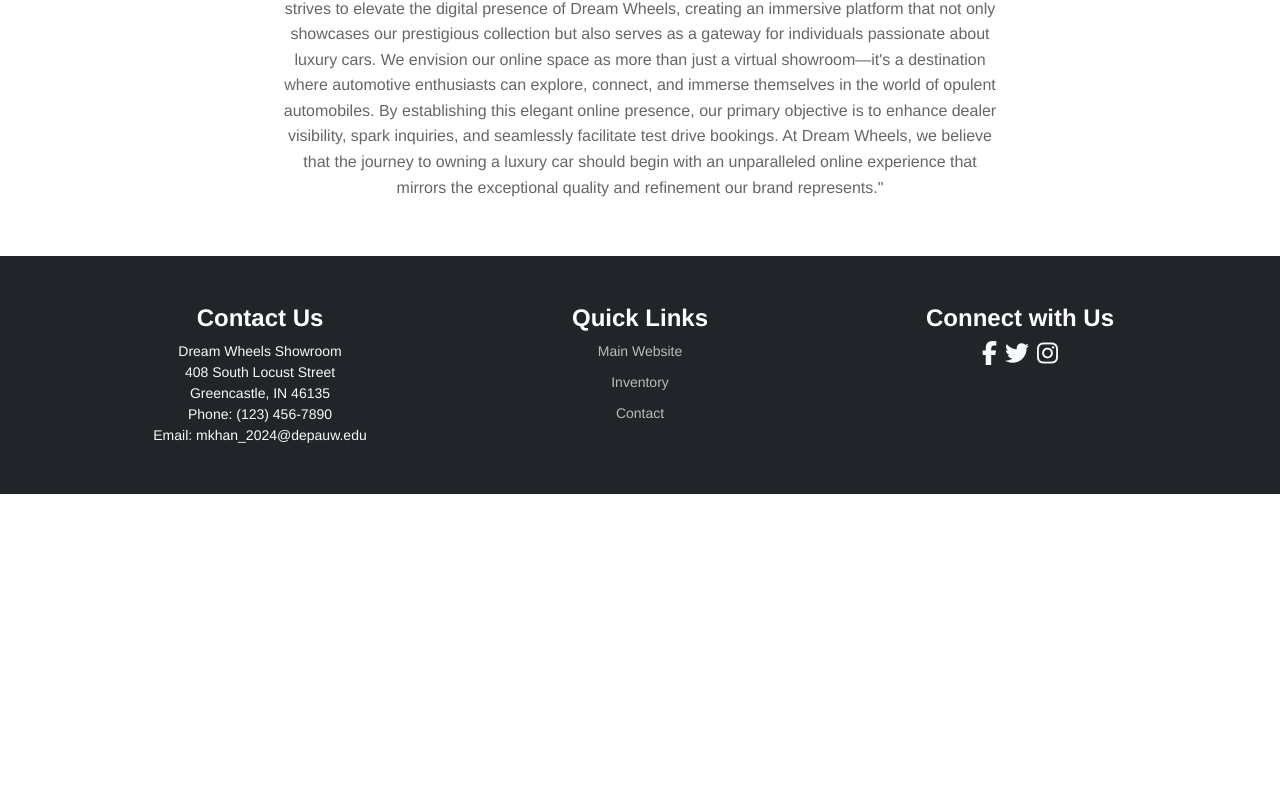
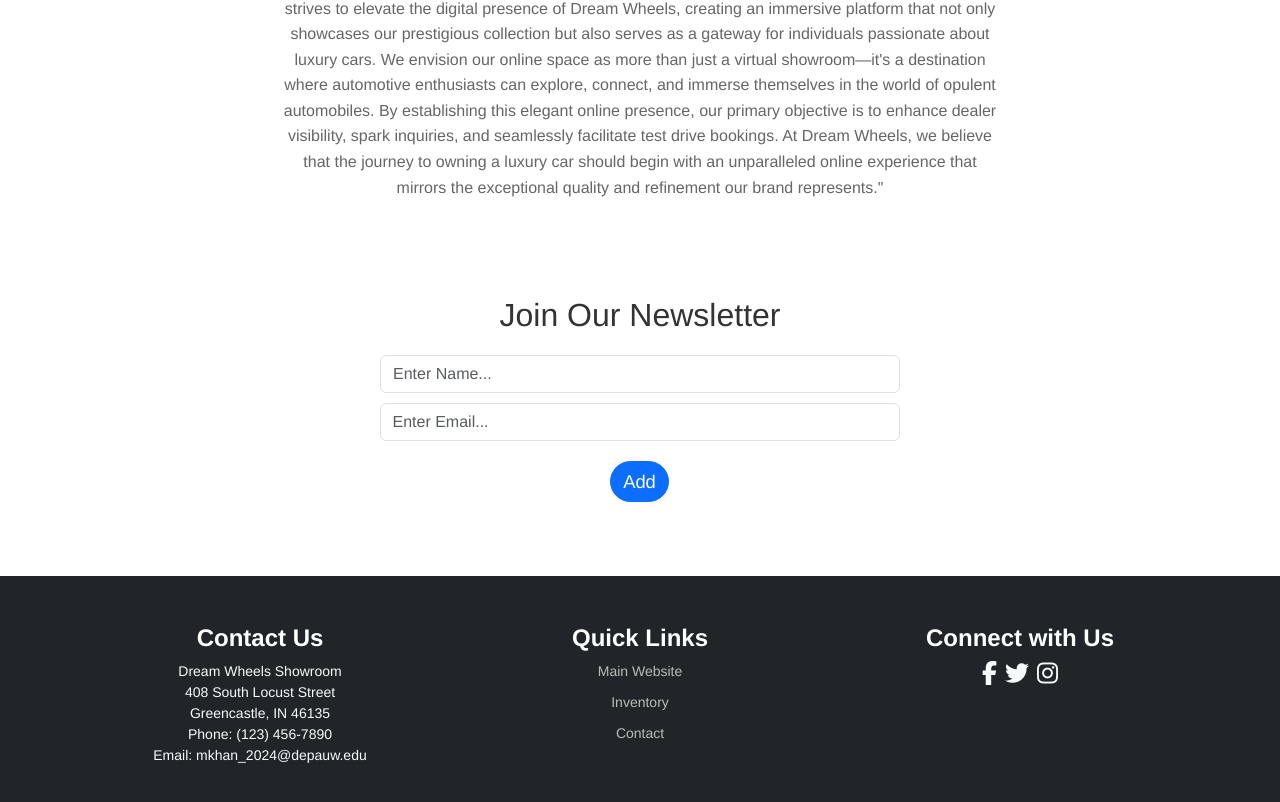
Before and after one commit to MuhammadMoeezKhan/CSC340-Dream-Wheels, a Vue app in the folder dream-wheels/: page / in a window 1280 px wide. Shown: the part 1811-2613 px from the top of the page. Before the commit the page ends 2305 px from the top, so only its background shows below. Built offline with nearby package versions, Linux system fonts and the light colour scheme; no server answers; the database is empty.

Commit message:
main: updated contact component

```diff
--- a/dream-wheels/src/App.vue
+++ b/dream-wheels/src/App.vue
@@ -6,6 +6,7 @@
     <!-- <MoreInformation /> -->
     <Inventory :cars="carsList" />
     <About />
+    <Contact />
     <Footer />
   </div>
 </template>
@@ -17,6 +18,7 @@
 import Footer from './components/Footer.vue';
 import About from './components/About.vue'
 import Inventory from './components/Inventory.vue';
+import Contact from './components/Contact.vue'
 
 import db from '../firebase/init.js'
 import { col, addDoc, doc, deleteDoc, updateDoc } from 'firebase/firestore'
@@ -30,7 +32,8 @@
     Promotion,
     Footer,
     About,
-    Inventory
+    Inventory,
+    Contact
   },
   data() {
     return {
--- /dev/null
+++ b/dream-wheels/src/components/Contact.vue
@@ -0,0 +1,77 @@
+<template>
+    <div id="contact" class="container">
+      <h2 class="contact-heading">Join Our Newsletter</h2>
+      <form @submit.prevent="addUser" class="mb-4">
+        <div class="input-group">
+          <div class="input-wrapper">
+            <input class="form-control" v-model="name" placeholder="Enter Name..." type="text">
+          </div>
+          <div class="input-wrapper">
+            <input class="form-control" v-model="email" placeholder="Enter Email..." type="text">
+          </div>
+          <div class="button-wrapper">
+            <button type="submit" class="btn btn-primary">Add</button>
+          </div>
+        </div>
+      </form>
+    </div>
+  </template>
+
+  <style scoped>
+  .contact-heading {
+    font-size: 32px;
+    color: #333;
+    margin-bottom: 20px;
+  }
+  .container {
+    max-width: 600px;
+    margin: 0 auto;
+    padding: 40px;
+  }
+
+  .text-center {
+    font-size: 1.65rem;
+    margin-bottom: 20px;
+  }
+
+  .input-group {
+    display: flex;
+    flex-direction: column; /* Vertical alignment */
+    align-items: center; /* Center horizontally */
+  }
+
+  .input-wrapper,
+  .button-wrapper {
+    margin-bottom: 10px; /* Adjust as needed for spacing */
+    width: 100%;
+    display: flex;
+  }
+
+  .input-wrapper {
+    flex-grow: 1;
+    border-top-right-radius: 0;
+    border-bottom-right-radius: 0;
+  }
+
+  .button-wrapper {
+    flex-grow: 1;
+    display: flex;
+    justify-content: center; /* Center button horizontally */
+  }
+
+  .btn-primary {
+    border-top-left-radius: 0;
+    border-bottom-left-radius: 0;
+  }
+
+  .btn-primary:hover {
+    background-color: #007bff;
+  }
+
+  .btn {
+    margin-top: 10px;
+    font-size: 1.15rem;
+    cursor: pointer;
+    border-radius: 25px;
+  }
+  </style>
```
